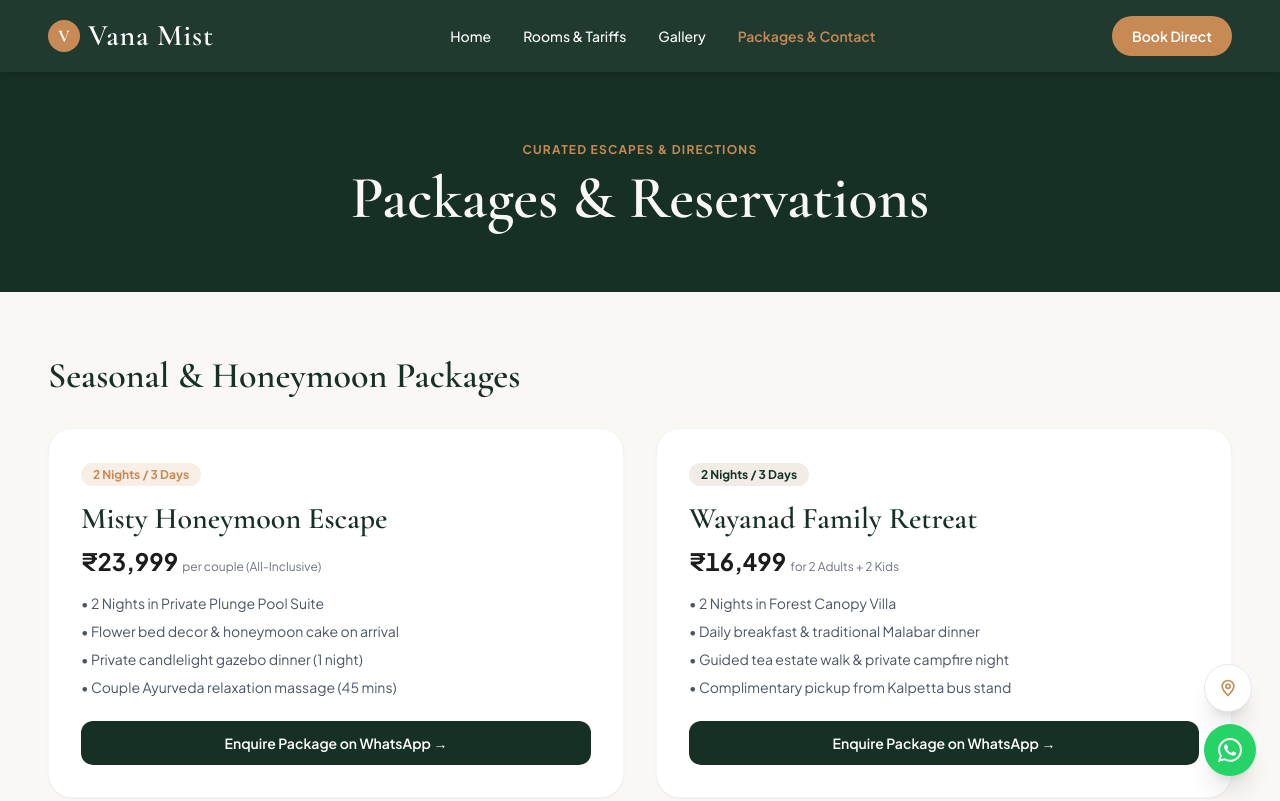
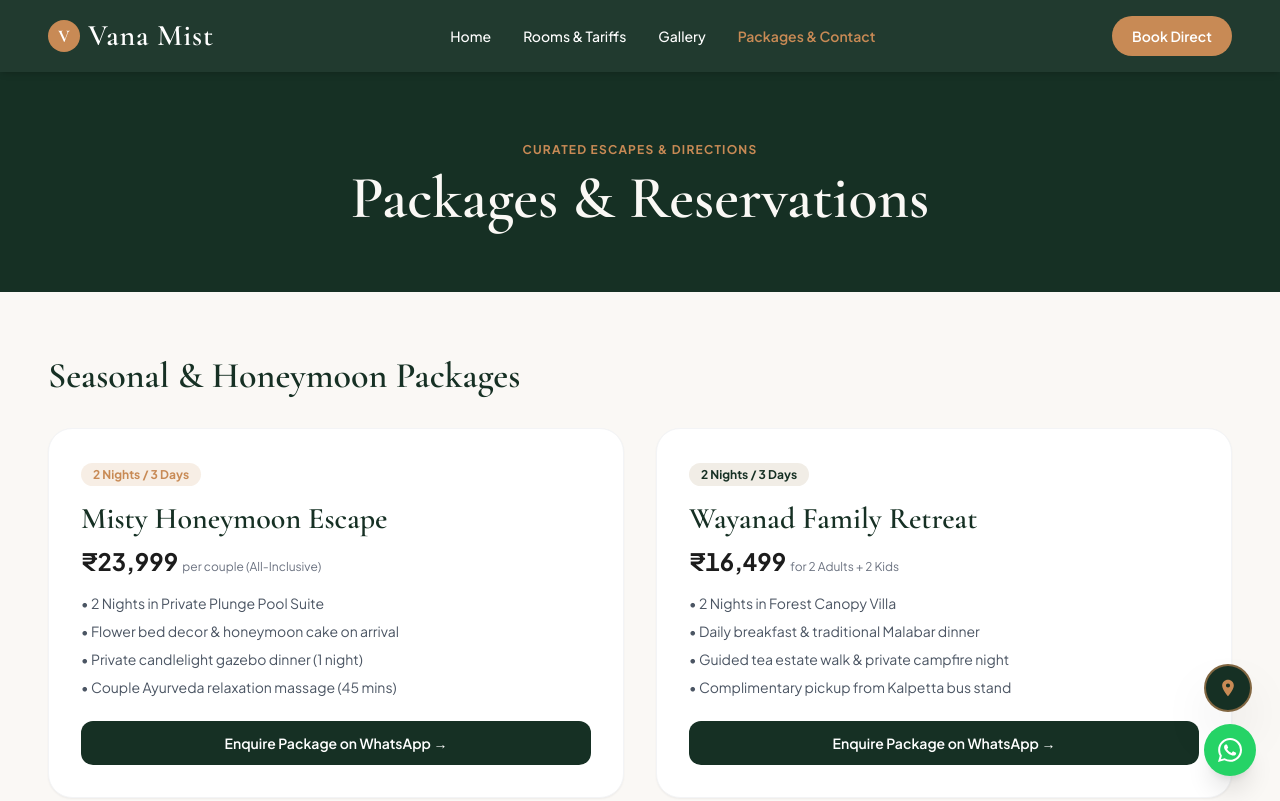
Before and after one commit to shammas-dev/demo-resort-website, a plain HTML site: page contact.html in a window 1280 px wide. Shown: the top 801 px of the page. Drawn offline with nearby package versions, Linux system fonts and the light colour scheme.

Commit message:
changed map icon color

```diff
--- a/contact.html
+++ b/contact.html
@@ -177,29 +177,31 @@
     <!-- ================= FLOATING MAP & WHATSAPP BUTTONS ================= -->
     <div class="fixed bottom-20 md:bottom-6 right-4 md:right-6 z-50 flex flex-col gap-3">
 
-    <!-- Google Maps Direction Button -->
-    <a id="floatingMapBtn" href="https://maps.google.com/?q=Wayanad,Kerala" target="_blank" rel="noopener noreferrer"
-       aria-label="Open Resort Location on Google Maps"
-       class="group relative w-12 h-12 rounded-full bg-white text-forest shadow-xl border border-gray-200 flex items-center justify-center hover:scale-110 transition-all duration-300">
-      <svg class="w-5 h-5 text-gold" fill="none" stroke="currentColor" stroke-width="2" viewBox="0 0 24 24">
-        <path stroke-linecap="round" stroke-linejoin="round" d="M12 21c-4.418-4.418-7-7.791-7-11a7 7 0 1114 0c0 3.209-2.582 6.582-7 11z" />
-        <circle cx="12" cy="10" r="2.5" />
+        <!-- Google Maps Direction Button (High Contrast Forest + Gold) -->
+        <a id="floatingMapBtn" href="https://maps.google.com/?q=Wayanad,Kerala" target="_blank"
+            rel="noopener noreferrer" aria-label="Open Resort Location on Google Maps"
+            class="group relative w-12 h-12 rounded-full bg-forest text-white shadow-2xl border-2 border-gold/60 flex items-center justify-center hover:bg-forestLight hover:scale-110 transition-all duration-300">
+            <svg class="w-5 h-5 text-gold" fill="currentColor" viewBox="0 0 24 24">
+                <path
+                    d="M12 2C8.13 2 5 5.13 5 9c0 5.25 7 13 7 13s7-7.75 7-13c0-3.87-3.13-7-7-7zm0 9.5a2.5 2.5 0 010-5 2.5 2.5 0 010 5z" />
             </svg>
             <!-- Desktop Hover Tooltip -->
-      <span class="hidden md:block absolute right-14 bg-charcoal text-white text-xs font-medium px-3 py-1.5 rounded-lg opacity-0 group-hover:opacity-100 transition whitespace-nowrap pointer-events-none shadow">
+            <span
+                class="hidden md:block absolute right-14 bg-charcoal text-white text-xs font-medium px-3 py-1.5 rounded-lg opacity-0 group-hover:opacity-100 transition whitespace-nowrap pointer-events-none shadow">
                 View Route Map
             </span>
         </a>
 
         <!-- WhatsApp Quick Chat Button -->
-    <button onclick="bookViaWhatsApp()"
-       aria-label="Chat on WhatsApp"
+        <button onclick="bookViaWhatsApp()" aria-label="Chat on WhatsApp"
             class="group relative w-13 h-13 p-3.5 rounded-full bg-[#25D366] text-white shadow-xl flex items-center justify-center hover:scale-110 transition-all duration-300 cursor-pointer">
             <svg class="w-6 h-6 fill-current" viewBox="0 0 24 24">
-        <path d="M20.52 3.48A11.86 11.86 0 0012.07 0C5.49 0 .16 5.32.16 11.9c0 2.1.55 4.15 1.6 5.95L0 24l6.33-1.66a11.87 11.87 0 005.74 1.46h.01c6.58 0 11.92-5.33 11.92-11.9a11.83 11.83 0 00-3.48-8.42zM12.08 21.8h-.01a9.87 9.87 0 01-5.03-1.38l-.36-.21-3.76.98 1-3.66-.24-.38a9.86 9.86 0 01-1.51-5.25c0-5.45 4.44-9.89 9.9-9.89 2.64 0 5.12 1.03 6.99 2.9a9.82 9.82 0 012.9 7c0 5.45-4.44 9.9-9.88 9.9zm5.43-7.41c-.3-.15-1.76-.87-2.03-.97-.27-.1-.47-.15-.67.15-.2.3-.77.97-.94 1.16-.17.2-.35.22-.64.07-.3-.15-1.26-.46-2.39-1.47-.88-.79-1.48-1.76-1.65-2.06-.17-.3-.02-.46.13-.61.13-.13.3-.35.45-.52.15-.17.2-.3.3-.5.1-.2.05-.37-.02-.52-.08-.15-.67-1.61-.92-2.21-.24-.58-.49-.5-.67-.51h-.57c-.2 0-.52.07-.79.37-.27.3-1.04 1.02-1.04 2.48 0 1.46 1.07 2.88 1.21 3.07.15.2 2.1 3.2 5.08 4.49.71.3 1.26.49 1.69.62.71.23 1.36.2 1.87.12.57-.09 1.76-.72 2.01-1.41.25-.7.25-1.29.17-1.41-.07-.13-.27-.2-.57-.35z"/>
+                <path
+                    d="M20.52 3.48A11.86 11.86 0 0012.07 0C5.49 0 .16 5.32.16 11.9c0 2.1.55 4.15 1.6 5.95L0 24l6.33-1.66a11.87 11.87 0 005.74 1.46h.01c6.58 0 11.92-5.33 11.92-11.9a11.83 11.83 0 00-3.48-8.42zM12.08 21.8h-.01a9.87 9.87 0 01-5.03-1.38l-.36-.21-3.76.98 1-3.66-.24-.38a9.86 9.86 0 01-1.51-5.25c0-5.45 4.44-9.89 9.9-9.89 2.64 0 5.12 1.03 6.99 2.9a9.82 9.82 0 012.9 7c0 5.45-4.44 9.9-9.88 9.9zm5.43-7.41c-.3-.15-1.76-.87-2.03-.97-.27-.1-.47-.15-.67.15-.2.3-.77.97-.94 1.16-.17.2-.35.22-.64.07-.3-.15-1.26-.46-2.39-1.47-.88-.79-1.48-1.76-1.65-2.06-.17-.3-.02-.46.13-.61.13-.13.3-.35.45-.52.15-.17.2-.3.3-.5.1-.2.05-.37-.02-.52-.08-.15-.67-1.61-.92-2.21-.24-.58-.49-.5-.67-.51h-.57c-.2 0-.52.07-.79.37-.27.3-1.04 1.02-1.04 2.48 0 1.46 1.07 2.88 1.21 3.07.15.2 2.1 3.2 5.08 4.49.71.3 1.26.49 1.69.62.71.23 1.36.2 1.87.12.57-.09 1.76-.72 2.01-1.41.25-.7.25-1.29.17-1.41-.07-.13-.27-.2-.57-.35z" />
             </svg>
             <!-- Desktop Hover Tooltip -->
-      <span class="hidden md:block absolute right-14 bg-charcoal text-white text-xs font-medium px-3 py-1.5 rounded-lg opacity-0 group-hover:opacity-100 transition whitespace-nowrap pointer-events-none shadow">
+            <span
+                class="hidden md:block absolute right-14 bg-charcoal text-white text-xs font-medium px-3 py-1.5 rounded-lg opacity-0 group-hover:opacity-100 transition whitespace-nowrap pointer-events-none shadow">
                 Chat on WhatsApp
             </span>
         </button>
```
Also changed, not shown: gallery.html (+14 -12 lines), index.html (+14 -12 lines), rooms.html (+14 -12 lines). Lines whose indentation alone changed are shown as unchanged.
